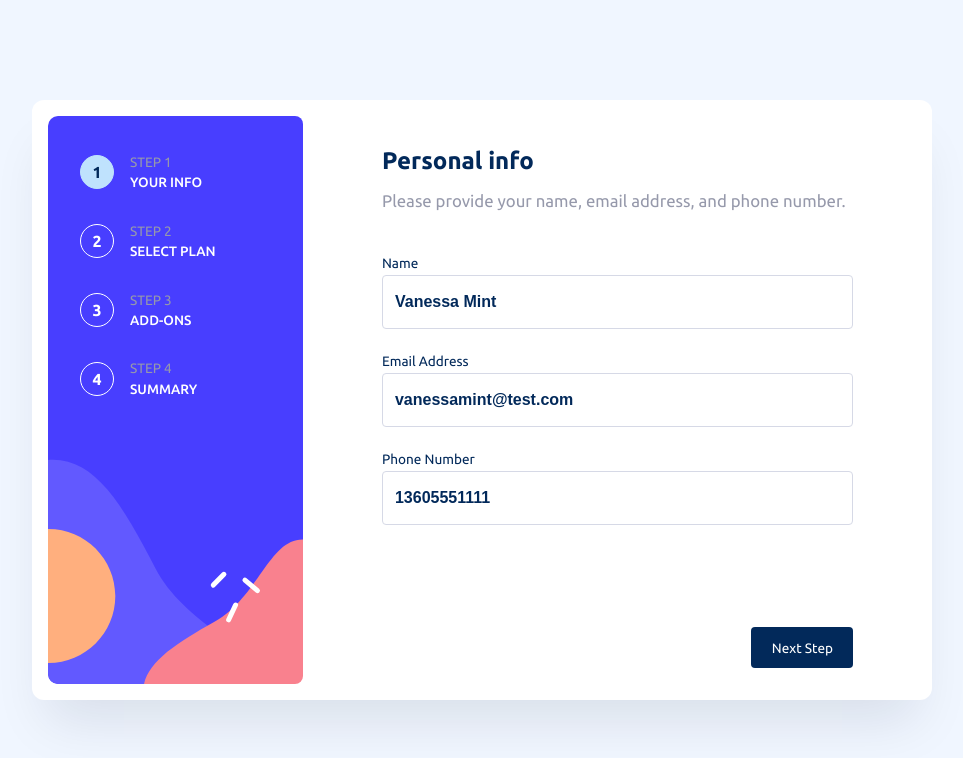
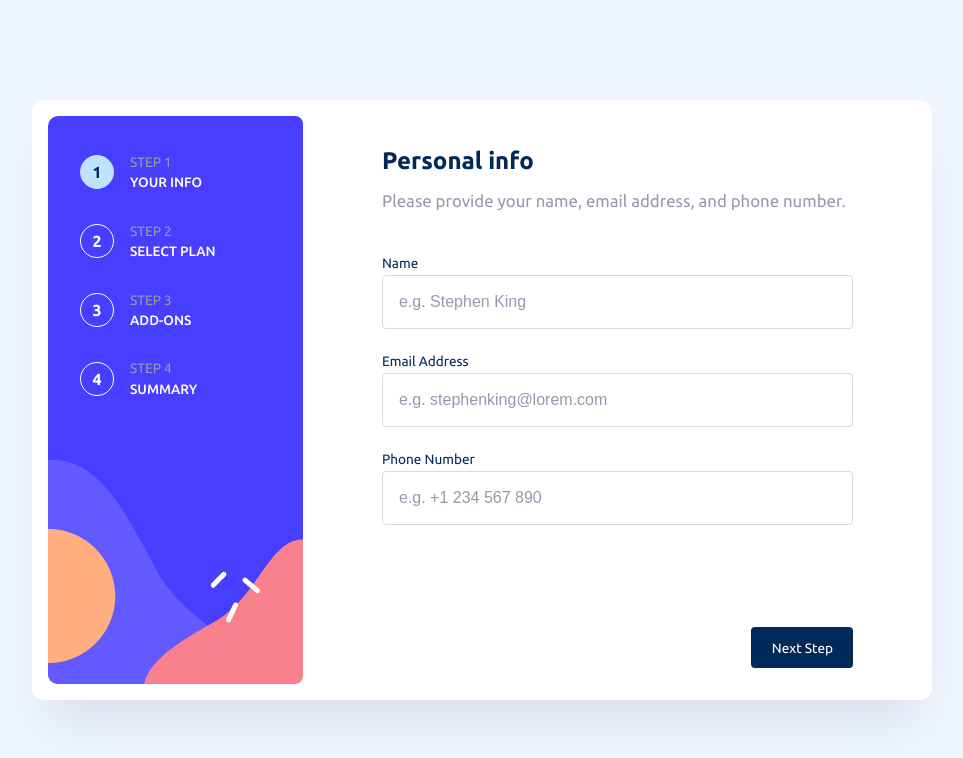
Before and after one commit to Patrick-Dolan/FM-multi-step-form, a plain HTML site: page index.html in a window 1280 px wide. Shown: the whole page, without its empty margins (158-1121 px from the left). Drawn offline with Linux system fonts and the light colour scheme.

Commit message:
remove default values from input fields

```diff
--- a/index.html
+++ b/index.html
@@ -67,14 +67,14 @@
             <label for="name">Name</label>
             <p class="form__error-message"></p>
           </div>
-          <input type="text" id="name" name="name" placeholder="e.g. Stephen King" value="Vanessa Mint" required>
+          <input type="text" id="name" name="name" placeholder="e.g. Stephen King" required>
         </div>
         <div class="form__group">
           <div class="form__label-error-group">
             <label for="email">Email Address</label>
             <p class="form__error-message"></p>
           </div>
-          <input type="email" id="email" name="email" placeholder="e.g. stephenking@lorem.com" value="vanessamint@test.com" required>
+          <input type="email" id="email" name="email" placeholder="e.g. stephenking@lorem.com" required>
         </div>
         <div class="form__group">
           <div class="form__label-error-group">
@@ -82,7 +82,7 @@
             <p class="form__error-message"></p>
           </div>
           <!-- Phone number input isn't actually validated -->
-          <input type="tel" id="phoneNumber" name="phoneNumber" placeholder="e.g. +1 234 567 890" value="13605551111" required>
+          <input type="tel" id="phoneNumber" name="phoneNumber" placeholder="e.g. +1 234 567 890" required>
         </div>
       </div>
       <!-- Step 2 -->
```
